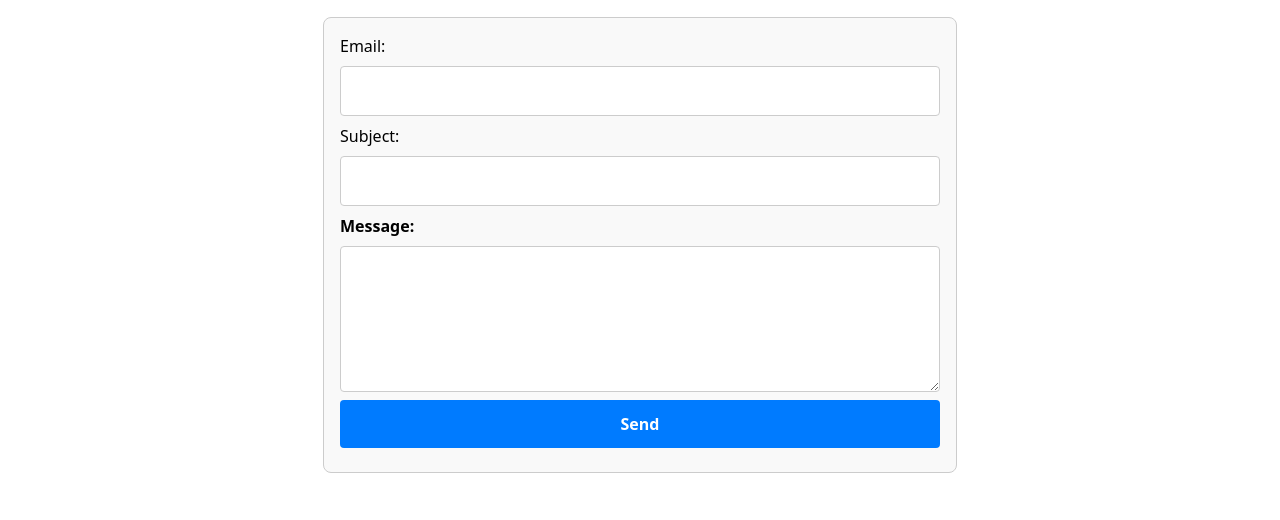
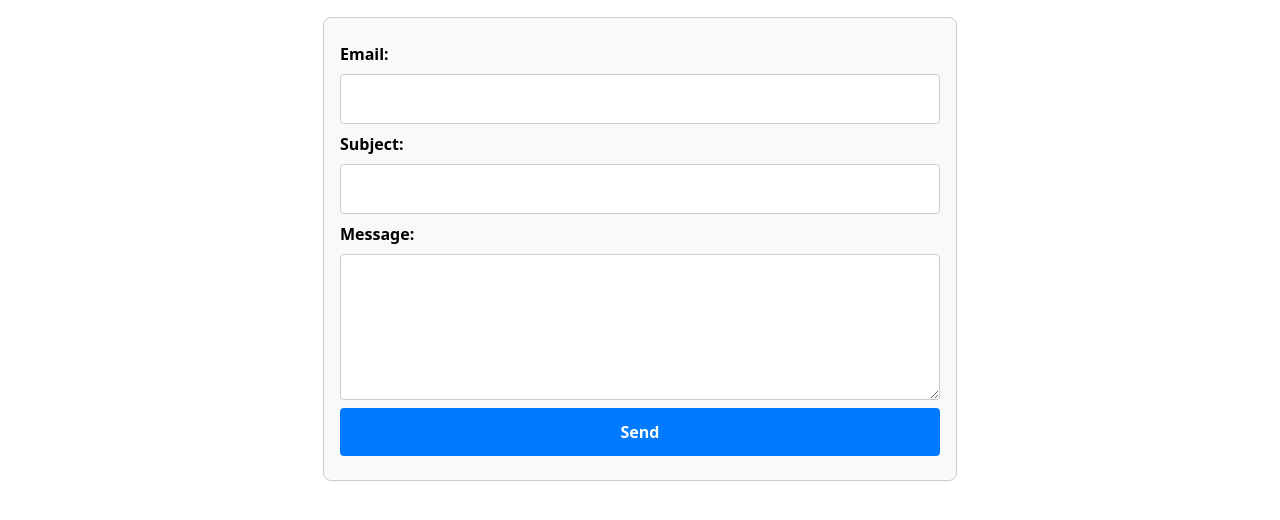
Before and after one commit to somythl/dsc106portfolio, a plain HTML site: page contact/index.html in a window 1280 px wide. Shown: the part 176-696 px from the top of the page. Drawn offline with Linux system fonts and the light colour scheme.

Commit message:
fixed small mislabel

```diff
--- a/contact/index.html
+++ b/contact/index.html
@@ -19,10 +19,10 @@
     <h1> Contact</h1>
 
     <form action="mailto:YOUR_EMAIL_ADDRESS" method="POST" enctype="text/plain">
-        <form label for="email">Email:</label>
+        <label for="email">Email:</label>
         <input id="email" name="email" type="email" required>
 
-        <form label for="subject">Subject:</label>
+        <label for="subject">Subject:</label>
         <input id="subject" name="subject" type="text" required>
 
         <label for="message">Message:</label>
```
